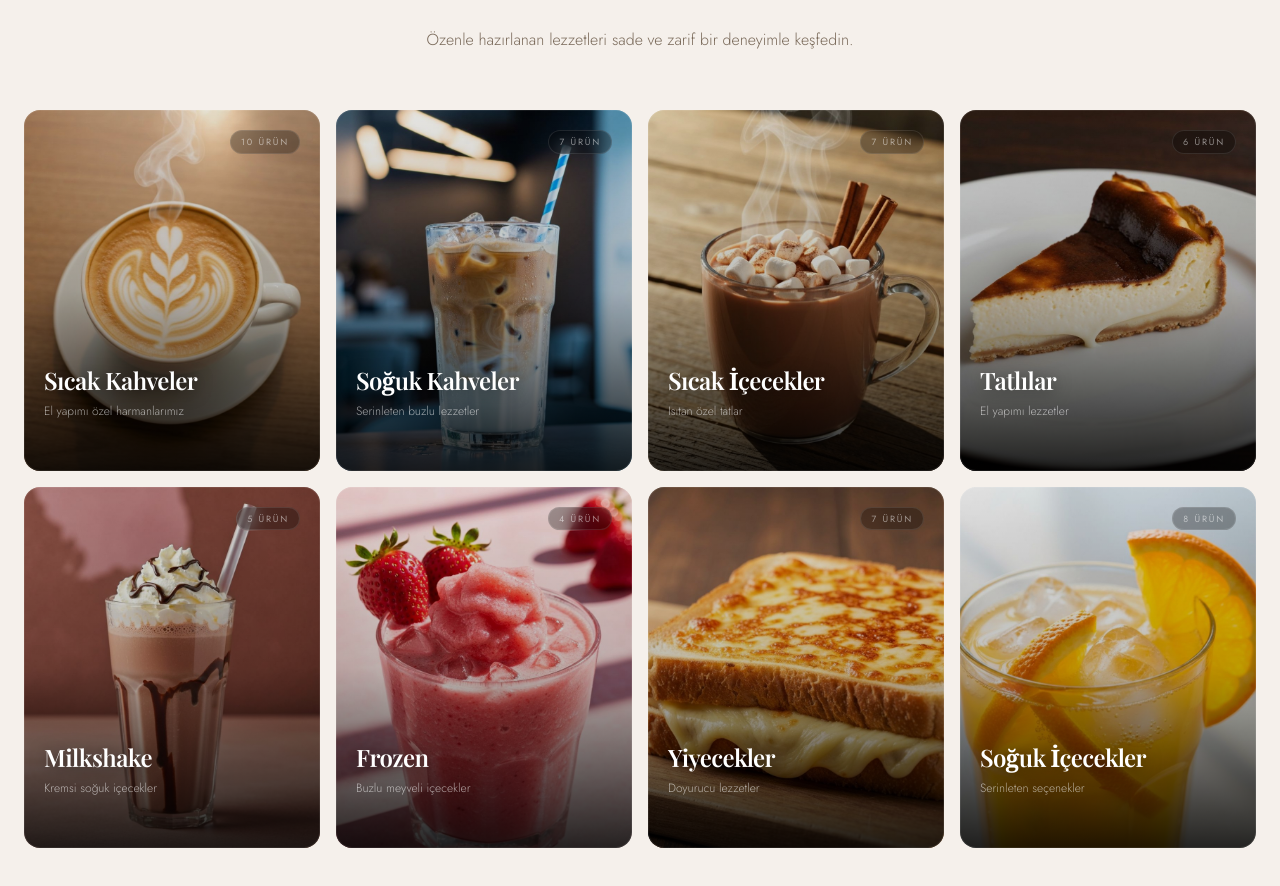
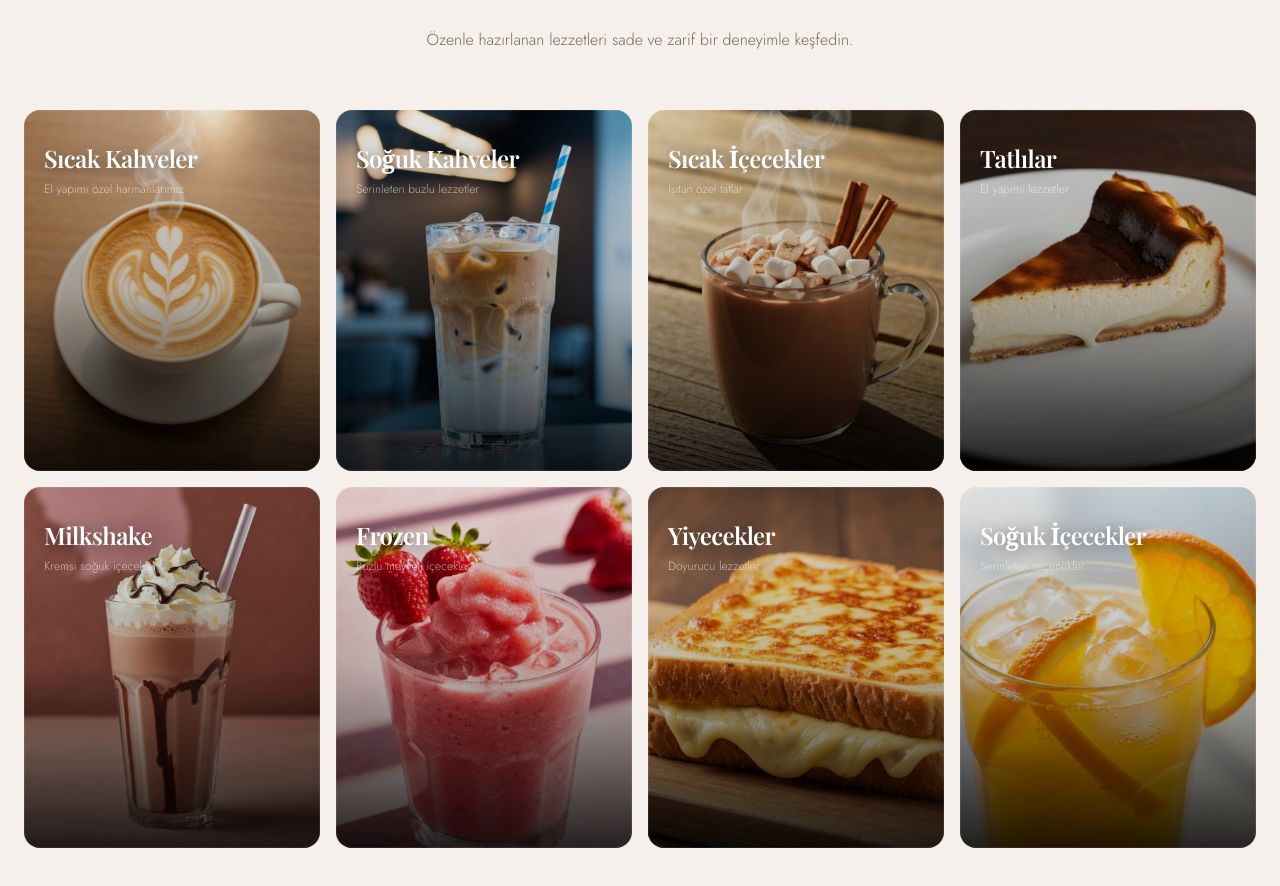
Before and after one commit to devmustafaulutas/thebestofcoffeelounge, a Next.js app: page / in a window 1280 px wide. Shown: the part 1020-1906 px from the top of the page. Built offline with nearby package versions, Linux system fonts and the light colour scheme; no server answers; a web font is replaced by a local one.

Commit message:
Small changes

```diff
--- a/components/menu/category-grid.tsx
+++ b/components/menu/category-grid.tsx
@@ -137,11 +137,6 @@ export function CategoryGrid() {
                 <div className="absolute inset-0 rounded-2xl ring-1 ring-inset ring-white/8 group-hover:ring-[var(--gold)]/30 transition-all duration-500" />
 
                 <div className="relative h-full flex flex-col justify-between p-4 md:p-5">
-                  <div className="flex justify-end">
-                    <div className="text-[9px] uppercase tracking-[0.2em] text-white/50 bg-black/30 backdrop-blur-sm border border-white/10 rounded-full px-2.5 py-1 group-hover:border-[var(--gold)]/30 group-hover:text-[var(--gold)] transition-all duration-300">
-                      {category.itemCount} ürün
-                    </div>
-                  </div>
                   <div>
                     <div className="w-0 h-px bg-[var(--gold)] mb-3 group-hover:w-8 transition-all duration-500 ease-out" />
                     <h3 className="font-display text-xl md:text-2xl font-semibold text-white leading-tight tracking-tight drop-shadow-[0_2px_8px_rgba(0,0,0,0.5)]">
```
